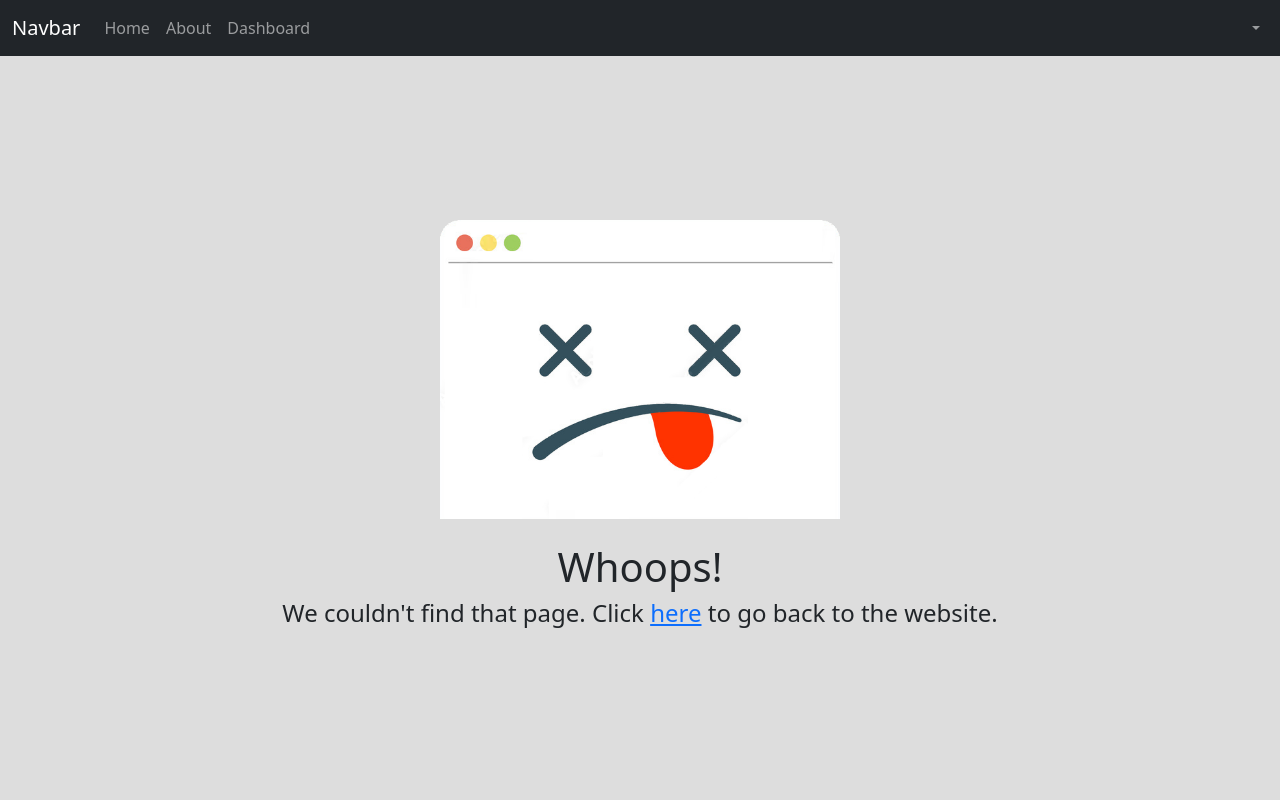
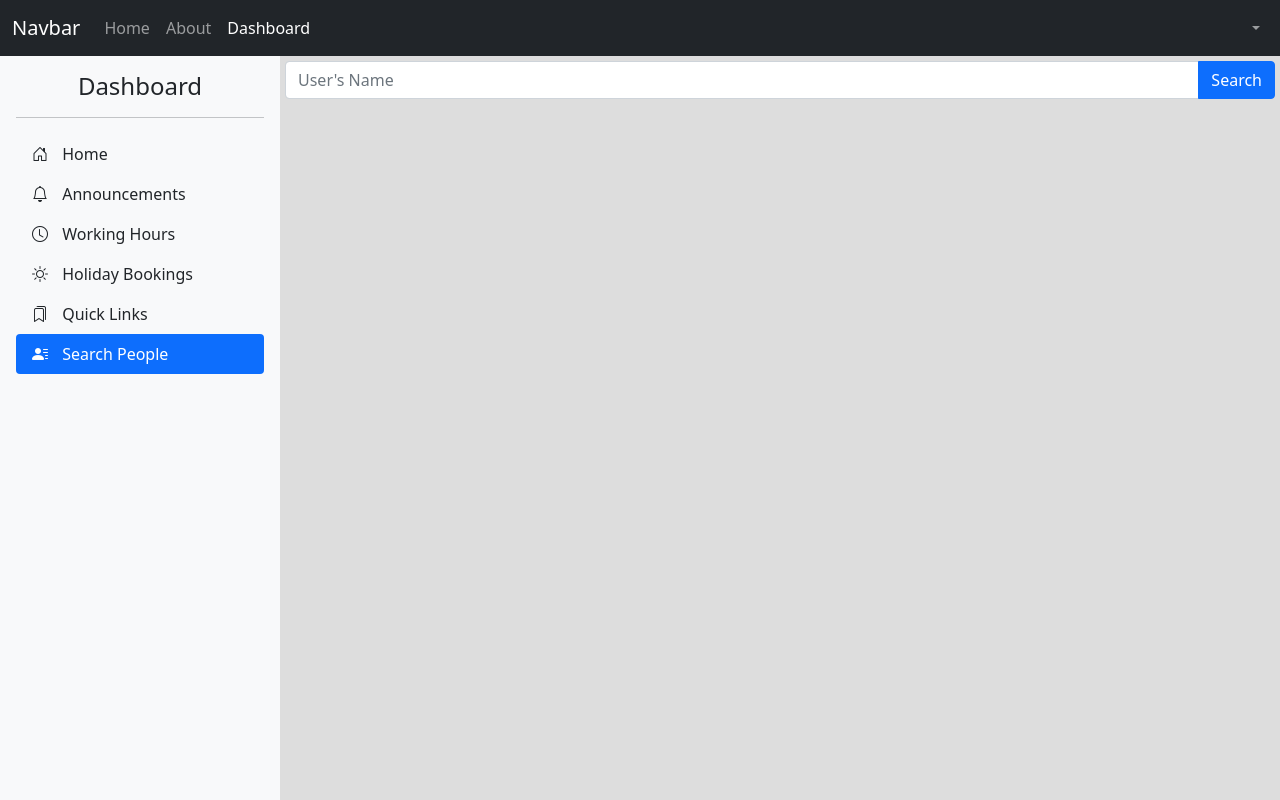
Before and after one commit to SamuelJHirst/DigitalPeopleLabs, a Flask app: page /dashboard/people in a window 1280 px wide. Run offline with Flask 2, Linux system fonts and the light colour scheme; the visitor is signed in with stand-in values (Sample User, id 1).

Commit message:
Improve the dashboard sidebar

```diff
--- a/app.py
+++ b/app.py
@@ -19,7 +19,42 @@ def dashboard():
 
     banner = request.args.get("banner")
 
-    return render_template("dashboard.html", route="/dashboard", banner=banner)
+    return render_template("dashboard/index.html", route="/dashboard", page="home", banner=banner)
+
+@app.route("/dashboard/announcements", methods=["GET"])
+def dashboard_announcements():
+    if "user" not in session.keys():
+        return redirect("/login")
+
+    return render_template("dashboard/index.html", route="/dashboard", page="announcements")
+
+@app.route("/dashboard/hours", methods=["GET"])
+def dashboard_hours():
+    if "user" not in session.keys():
+        return redirect("/login")
+
+    return render_template("dashboard/index.html", route="/dashboard", page="hours")
+
+@app.route("/dashboard/holidays", methods=["GET"])
+def dashboard_holidays():
+    if "user" not in session.keys():
+        return redirect("/login")
+
+    return render_template("dashboard/index.html", route="/dashboard", page="holidays")
+
+@app.route("/dashboard/links", methods=["GET"])
+def dashboard_links():
+    if "user" not in session.keys():
+        return redirect("/login")
+
+    return render_template("dashboard/index.html", route="/dashboard", page="links")
+
+@app.route("/dashboard/people", methods=["GET"])
+def dashboard_people():
+    if "user" not in session.keys():
+        return redirect("/login")
+
+    return render_template("dashboard/people.html", route="/dashboard", page="people")
 
 @app.route("/login", methods=["GET"])
 def login():
--- a/web/static/css/dashboard.css
+++ b/web/static/css/dashboard.css
@@ -7,14 +7,22 @@ body {
 }
 
 #sidebar {
-    height: 100%;
-    background-color: #ffffff;
-    padding-right: 0;
+    display: inline-block;
+    width: 280px;
+    height: calc(100% - 56px);
+}
+
+#sidebar i {
+    margin-right: 10px;
 }
 
 #main {
-    margin-top: 5px;
-    padding-right: 10px;
+    display: inline-block;
+    width: calc(100% - 285px);
+    padding-right: 5px;
+    position: absolute;
+    top: 61px;
+    left: 285px;
 }
 
 .user-img {
--- a/web/static/js/find_user.js
+++ b/web/static/js/find_user.js
@@ -6,9 +6,8 @@ function searchUsers() {
 
         }
 
-        $('#main').html(`
+        $('#search-results').html(`
             <div class="card" id="user-search-results">
-                <h1 id="header">Search Results</h1>
                 <ul class="list-group list-group-flush">
         `);
 
@@ -18,7 +17,7 @@ function searchUsers() {
                 admin_badge = '<span class="badge bg-primary">Admin</span>';
             }
 
-            $('#main').append(`
+            $('#search-results').append(`
                 <li class="list-group-item">
                     <div class="row">
                         <div class="col-1">
@@ -33,7 +32,7 @@ function searchUsers() {
             `);
         }
 
-        $('#main').append(`
+        $('#search-results').append(`
                 </ul>
             </div>
         `);
--- /dev/null
+++ b/web/templates/dashboard/people.html
@@ -0,0 +1,17 @@
+{% extends "partials/main.html" %}
+{% block content %}
+
+{% include "partials/dashboard_sidebar.html" %}
+
+<div id="main">
+    <div class="input-group mb-3">
+        <input type="text" class="form-control" placeholder="User's Name" aria-label="User's Name" aria-describedby="name-button" id="user-search-query">
+        <button class="btn btn-primary" type="button" id="name-button">Search</button>
+    </div>
+    <div id="search-results">
+
+    </div>
+</div>
+
+<script src="/static/js/find_user.js"></script>
+{% endblock %}
--- /dev/null
+++ b/web/templates/partials/dashboard_sidebar.html
@@ -0,0 +1,64 @@
+<link rel="stylesheet" href="/static/css/dashboard.css">
+<div class="p-3 bg-light" id="sidebar">
+    <h4 class="text-center" style="margin: 0;">Dashboard</h4>
+    <hr>
+    <ul class="nav nav-pills flex-column mb-auto">
+        <li class="nav-item">
+            <a href="/dashboard" class="nav-link {% if page == 'home' %}active{%else%}link-dark{%endif%}">
+                <i class="bi bi-house-door"></i>
+                Home
+            </a>
+        </li>
+        <li>
+            <a href="/dashboard/announcements" class="nav-link {% if page == 'announcements' %}active{%else%}link-dark{%endif%}">
+                <i class="bi bi-bell"></i>
+                Announcements
+            </a>
+        </li>
+        <li>
+            <a href="/dashboard/hours" class="nav-link {% if page == 'hours' %}active{%else%}link-dark{%endif%}">
+                <i class="bi bi-clock"></i>
+                Working Hours
+            </a>
+        </li>
+        <li>
+            <a href="/dashboard/holidays" class="nav-link {% if page == 'holidays' %}active{%else%}link-dark{%endif%}">
+                <i class="bi bi-sun"></i>
+                Holiday Bookings
+            </a>
+        </li>
+        <li>
+            <a href="/dashboard/links" class="nav-link {% if page == 'links' %}active{%else%}link-dark{%endif%}">
+                <i class="bi bi-bookmarks"></i>
+                Quick Links
+            </a>
+        </li>
+        <li>
+            <a href="/dashboard/people"class="nav-link {% if page == 'people' %}active{%else%}link-dark{%endif%}">
+                <i class="bi bi-person-lines-fill"></i>
+                Search People
+            </a>
+        </li>
+        {% if session["user"]["admin"] %}
+            <hr />
+            <li>
+                <a href="/dashboard/admin/announcements" class="nav-link link-dark">
+                    <i class="bi bi-bell"></i>
+                    Post Announcement
+                </a>
+            </li>
+            <li>
+                <a href="/dashboard/admin/users" class="nav-link link-dark">
+                    <i class="bi bi-people-fill"></i>
+                    User Management
+                </a>
+            </li>
+            <li>
+                <a href="/dashboard/admin/links" class="nav-link link-dark">
+                    <i class="bi bi-bookmarks"></i>
+                    Edit Quick Links
+                </a>
+            </li>
+        {% endif %}
+    </ul>
+</div>
--- a/web/templates/partials/main.html
+++ b/web/templates/partials/main.html
@@ -7,6 +7,7 @@
     <script src="https://code.jquery.com/jquery-3.6.0.min.js" integrity="sha256-/xUj+3OJU5yExlq6GSYGSHk7tPXikynS7ogEvDej/m4=" crossorigin="anonymous"></script>
     <script src="https://cdn.jsdelivr.net/npm/bootstrap@5.1.3/dist/js/bootstrap.bundle.min.js" integrity="sha384-ka7Sk0Gln4gmtz2MlQnikT1wXgYsOg+OMhuP+IlRH9sENBO0LRn5q+8nbTov4+1p" crossorigin="anonymous"></script>
     <link href="https://cdn.jsdelivr.net/npm/bootstrap@5.1.3/dist/css/bootstrap.min.css" rel="stylesheet" integrity="sha384-1BmE4kWBq78iYhFldvKuhfTAU6auU8tT94WrHftjDbrCEXSU1oBoqyl2QvZ6jIW3" crossorigin="anonymous">
+    <link rel="stylesheet" href="https://cdn.jsdelivr.net/npm/bootstrap-icons@1.8.1/font/bootstrap-icons.css">
     <link rel="stylesheet" href="/static/css/style.css">
     <title>Digital People Labs</title>
 </head>
```
Also changed, not shown: web/templates/dashboard.html (deleted, +0 -52 lines), web/templates/dashboard/index.html (added, +14 -0 lines).
